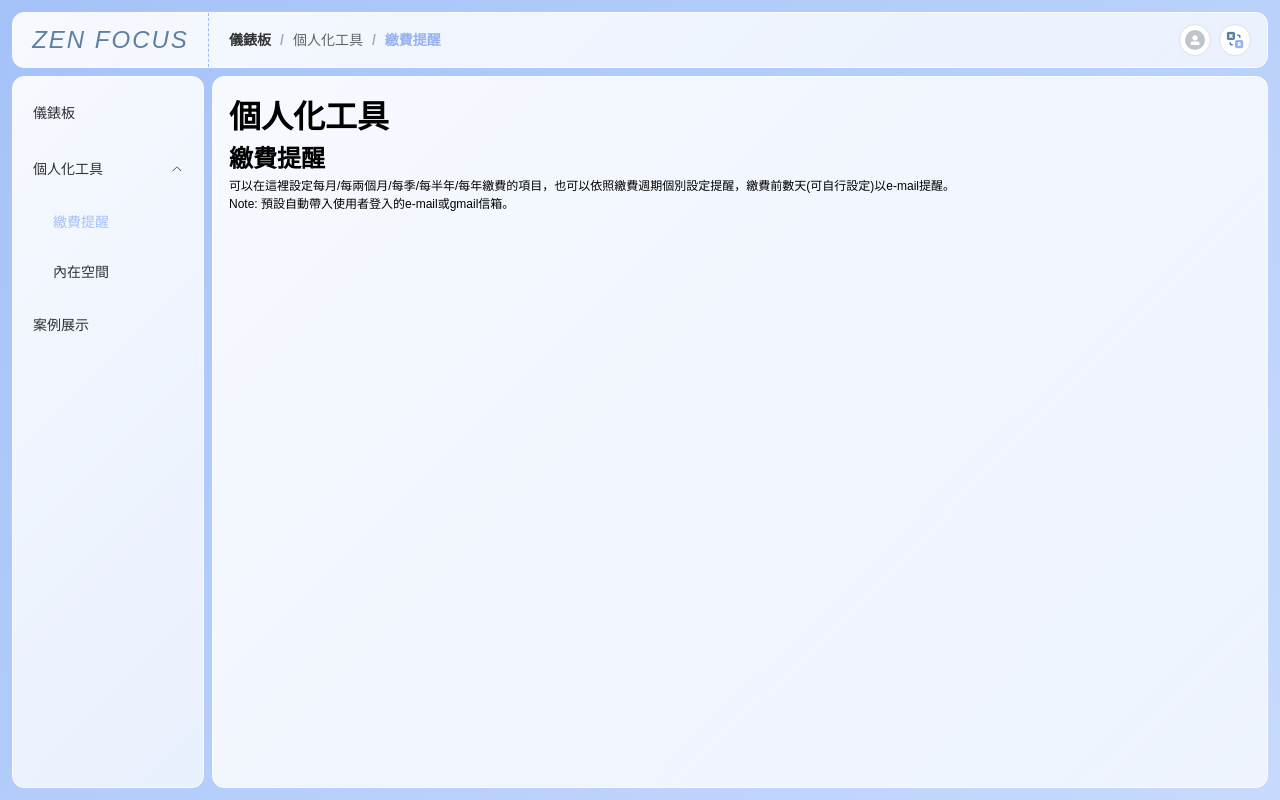
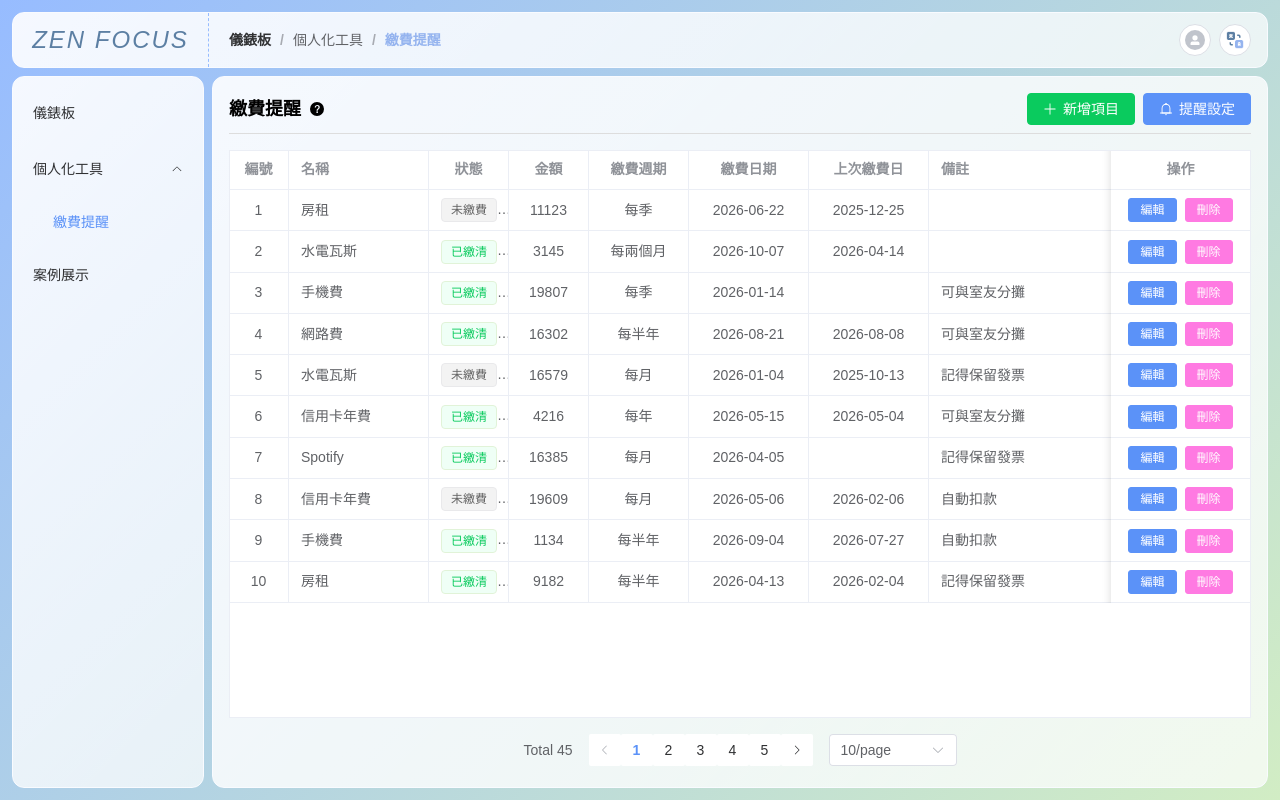
Before and after one commit to degua-rma/zen-focus, a Vue app: page /personal-tools/payment-setting in a window 1280 px wide. Built offline with nearby package versions, Linux system fonts and the light colour scheme.

Commit message:
feat: 個人化工具>繳費提醒頁基礎外觀與假資料生成

```diff
--- a/components.d.ts
+++ b/components.d.ts
@@ -17,8 +17,10 @@ declare module 'vue' {
     ElButton: typeof import('element-plus/es')['ElButton']
     ElCol: typeof import('element-plus/es')['ElCol']
     ElIcon: typeof import('element-plus/es')['ElIcon']
+    ElInput: typeof import('element-plus/es')['ElInput']
     ElMenu: typeof import('element-plus/es')['ElMenu']
     ElMenuItem: typeof import('element-plus/es')['ElMenuItem']
+    ElPagination: typeof import('element-plus/es')['ElPagination']
     ElPopover: typeof import('element-plus/es')['ElPopover']
     ElRadio: typeof import('element-plus/es')['ElRadio']
     ElRadioGroup: typeof import('element-plus/es')['ElRadioGroup']
@@ -30,6 +32,8 @@ declare module 'vue' {
     ElTableColumn: typeof import('element-plus/es')['ElTableColumn']
     ElTabPane: typeof import('element-plus/es')['ElTabPane']
     ElTabs: typeof import('element-plus/es')['ElTabs']
+    ElTag: typeof import('element-plus/es')['ElTag']
+    ElTooltip: typeof import('element-plus/es')['ElTooltip']
     IconGoogle: typeof import('./src/components/icons/IconGoogle.vue')['default']
     RouterLink: typeof import('vue-router')['RouterLink']
     RouterView: typeof import('vue-router')['RouterView']
--- a/src/assets/styles/_variables.scss
+++ b/src/assets/styles/_variables.scss
@@ -3,25 +3,25 @@
 
 // 覆蓋element plus預設樣式
 :root {
-  --el-color-primary: #a5c2f8;
-  --el-color-primary-light-3: #5b92f8;
+  --el-color-primary: #5b92f8;
+  --el-color-primary-light-3: #a5c2f8;
   --el-color-primary-light-5: #c7dafc;
   --el-color-primary-light-7: #97bcff;
   --el-color-primary-light-9: #f9fbff;
-  --el-color-success: #72eba7;
-  --el-color-success-light-3: #0acb5e;
+  --el-color-success: #0acb5e;
+  --el-color-success-light-3: #72eba7;
   --el-color-success-light-5: #9af3c0;
   --el-color-success-light-9: #effff6;
-  --el-color-warning: #f9d76f;
-  --el-color-warning-light-3: #ffbf00;
+  --el-color-warning: #ffbf00;
+  --el-color-warning-light-3: #f9d76f;
   --el-color-warning-light-5: #fbe5a2;
   --el-color-warning-light-9: #fffcf2;
-  --el-color-danger: #fcafeb;
-  --el-color-danger-light-3: #ff7ae2;
+  --el-color-danger: #ff7ae2;
+  --el-color-danger-light-3: #fcafeb;
   --el-color-danger-light-5: #ffd3f5;
   --el-color-danger-light-9: #fff3fc;
-  --el-color-info: #cbcbcb;
-  --el-color-info-light-3: #646464;
+  --el-color-info: #646464;
+  --el-color-info-light-3: #cbcbcb;
   --el-color-info-light-5: #e1e1e1;
   --el-color-info-light-9: #f3f3f3;
 }
--- a/src/assets/styles/main.scss
+++ b/src/assets/styles/main.scss
@@ -41,6 +41,22 @@ p {
   font-size: $font-size-h6;
 }
 
+.inner-title {
+  display: flex;
+  align-items: center;
+  margin-bottom: $inner-padding * 2;
+  padding-bottom: $inner-padding;
+  gap: $inner-padding;
+  border-bottom: 1px solid #ddd;
+  .hover-icon {
+    cursor: pointer;
+    transition: $transition-hover;
+    &:hover {
+      color: $main-color;
+    }
+  }
+}
+
 // 覆蓋element plus樣式
 .el-button--primary.is-dashed {
   color: var(--el-color-primary);
--- a/src/layout/MainLayout.vue
+++ b/src/layout/MainLayout.vue
@@ -45,8 +45,8 @@ import LoginStatus from "@/layout/LoginStatus.vue";
   width: 100%;
   background: linear-gradient(
     135deg,
-    var(--el-color-primary),
-    var(--el-color-primary-light-5)
+    var(--el-color-primary-light-7),
+    var(--el-color-success-light-7)
   );
   padding: calc($inner-padding / 2);
   .card {
--- a/src/main.ts
+++ b/src/main.ts
@@ -4,10 +4,13 @@ import "./assets/styles/main.scss";
 import App from "./App.vue";
 import router from "./router"; // 路由
 import i18n from "./locales"; // 語系切換
+import { useSettingStore } from "./store/setting";
 
 const app = createApp(App);
+const pinia = createPinia();
 
-app.use(createPinia());
+app.use(pinia);
+useSettingStore(pinia).initDomHeight();
 app.use(router);
 app.use(i18n);
 app.mount("#app");
--- a/src/mock/fake-data.ts
+++ b/src/mock/fake-data.ts
@@ -4,9 +4,11 @@
 import * as user from "./user";
 import * as dashboard from "./dashboard";
 import * as settings from "./settings";
+import * as personalTool from "./personal-tool";
 
 export const FAKE_DATA = {
   ...user,
   ...dashboard,
   ...settings,
+  ...personalTool,
 };
--- /dev/null
+++ b/src/mock/personal-tool.ts
@@ -0,0 +1,63 @@
+const PAYMENT_SETTING_COUNT = 45;
+
+const PAYMENT_NAMES = [
+  "房租",
+  "水電瓦斯",
+  "Netflix",
+  "Spotify",
+  "手機費",
+  "網路費",
+  "健身房",
+  "保險費",
+  "訂閱軟體",
+  "信用卡年費",
+];
+
+const PERIODS = ["每月", "每兩個月", "每季", "每半年", "每年"] as const;
+
+const NOTES = ["", "", "自動扣款", "記得保留發票", "可與室友分攤"];
+
+function pickRandom<T>(items: readonly T[]): T {
+  return items[Math.floor(Math.random() * items.length)]!;
+}
+
+function randomAmount(): string {
+  if (Math.random() < 0.1) return "未知";
+  return String(Math.floor(Math.random() * 20000) + 100);
+}
+
+function randomDate(year = 2026): string {
+  const month = String(Math.floor(Math.random() * 12) + 1).padStart(2, "0");
+  const day = String(Math.floor(Math.random() * 28) + 1).padStart(2, "0");
+  return `${year}-${month}-${day}`;
+}
+
+function randomDateBefore(maxDate: string): string {
+  const date = new Date(maxDate);
+  date.setDate(date.getDate() - (Math.floor(Math.random() * 180) + 1));
+  const month = String(date.getMonth() + 1).padStart(2, "0");
+  const day = String(date.getDate()).padStart(2, "0");
+  return `${date.getFullYear()}-${month}-${day}`;
+}
+
+function generatePaymentSettingData(count: number) {
+  return Array.from({ length: count }, (_, index) => {
+    const date = randomDate();
+    const hasLastPayment = Math.random() > 0.3;
+
+    return {
+      id: index + 1,
+      name: index === 0 ? "房租" : pickRandom(PAYMENT_NAMES),
+      amount: randomAmount(),
+      period: pickRandom(PERIODS),
+      date,
+      lastPaymentDate: hasLastPayment ? randomDateBefore(date) : "",
+      note: pickRandom(NOTES),
+      status: Math.random() > 0.2,
+    };
+  });
+}
+
+export const paymentSettingData = generatePaymentSettingData(
+  PAYMENT_SETTING_COUNT,
+);
--- a/src/router/index.ts
+++ b/src/router/index.ts
@@ -20,12 +20,6 @@ export const menuRoutes = [
         name: "payment-setting",
         component: () => import("@/views/PaymentSettingView.vue"),
         meta: { title: "繳費提醒" },
-      },
-      {
-        path: "inner-space",
-        name: "inner-space",
-        component: () => import("@/views/InnerSpaceView.vue"),
-        meta: { title: "內在空間" },
       },
     ],
   },
--- a/src/store/setting.ts
+++ b/src/store/setting.ts
@@ -3,6 +3,7 @@ import i18n from "@/locales";
 
 export const useSettingStore = defineStore("setting", {
   state: () => ({
+    domHeight: 0,
     // 優先從本地儲存讀取，如果沒有就預設繁體中文
     lang: localStorage.getItem("user-lang") || "zh-TW",
     langType: [
@@ -17,6 +18,11 @@ export const useSettingStore = defineStore("setting", {
     ],
   }),
   actions: {
+    // 取得視窗高度
+    initDomHeight() {
+      if (this.domHeight) return;
+      this.domHeight = window.innerHeight;
+    },
     setLanguage(newLang: string) {
       this.lang = newLang;
       // 1. 修改 vue-i18n 的全域狀態 (如果是 Composition API 模式要改全域的 global.locale)
--- a/src/views/InnerSpaceView.vue
+++ /dev/null
@@ -1,12 +0,0 @@
-<template>
-  <div class="inner-space">
-    <h2>內在空間</h2>
-    <p>在想記錄的時刻紀錄心情，沒有任何提醒，隨心紀錄。</p>
-    <p>
-      Note:
-      先選表情符號(心情)，再填寫標題跟摘要(純文字)。最終可以列表展示或者以月曆形式展示，月曆展示只會顯示表符。
-    </p>
-  </div>
-</template>
-
-<script setup lang="ts"></script>
--- a/src/views/PaymentSettingView.vue
+++ b/src/views/PaymentSettingView.vue
@@ -1,11 +1,145 @@
 <template>
   <div class="payment-setting-view">
-    <h2>繳費提醒</h2>
-    <p>
-      可以在這裡設定每月/每兩個月/每季/每半年/每年繳費的項目，也可以依照繳費週期個別設定提醒，繳費前數天(可自行設定)以e-mail提醒。
-    </p>
-    <p>Note: 預設自動帶入使用者登入的e-mail或gmail信箱。</p>
+    <div class="inner-title">
+      <h3>繳費提醒</h3>
+      <el-tooltip class="box-item" effect="dark" placement="bottom-start">
+        <template #content>
+          可以在這裡設定每月/每兩個月/每季/每半年/每年繳費的項目，<br />
+          也可以依照繳費週期個別設定提醒，<br />
+          繳費前數天(可自行設定)以e-mail提醒。<br />
+          預設自動帶入使用者登入的e-mail或gmail信箱。
+        </template>
+        <el-icon class="hover-icon"><QuestionFilled /></el-icon>
+      </el-tooltip>
+      <div class="flex items-center ml-auto">
+        <el-button type="success" :icon="Plus">新增項目</el-button>
+        <el-button type="primary" :icon="Bell">提醒設定</el-button>
+      </div>
+    </div>
+
+    <el-table :data="tableData" border :height="tableHeight">
+      <el-table-column
+        v-for="column in columns"
+        :key="column.prop"
+        :prop="column.prop"
+        :label="column.label"
+        :width="column.width"
+        :align="column.align"
+        :fixed="column.fixed"
+      >
+        <template #default="{ row }">
+          <span v-if="column.prop === 'status'">
+            <el-tag v-if="row.status" type="success">已繳清</el-tag>
+            <el-tag v-else type="info">未繳費</el-tag>
+          </span>
+          <div v-else-if="column.prop === 'action'" class="column-action">
+            <el-button type="primary" size="small">編輯</el-button>
+            <el-button type="danger" size="small">刪除</el-button>
+          </div>
+          <span v-else>{{ row[column.prop] }}</span>
+        </template>
+      </el-table-column>
+    </el-table>
+    <div class="flex items-center justify-center mt-4">
+      <el-pagination
+        v-model:current-page="currentPage"
+        v-model:page-size="pageSize"
+        size="defalt"
+        :page-sizes="[10, 20, 30, 40]"
+        layout="total, prev, pager, next, sizes"
+        :total="pageTotal"
+        @size-change="handleSizeChange"
+        @current-change="handleCurrentChange"
+      />
+    </div>
   </div>
 </template>
 
-<script setup lang="ts"></script>
+<script setup lang="ts">
+import { computed, ref } from "vue";
+import { QuestionFilled, Bell, Plus } from "@element-plus/icons-vue";
+import { FAKE_DATA } from "@/mock/fake-data";
+import { useSettingStore } from "@/store/setting";
+
+// 取得視窗高度並計算表格高度
+const settingStore = useSettingStore();
+const tableHeight = computed(() => settingStore.domHeight - 232);
+
+// 表格欄位
+const columns = computed(() => [
+  {
+    prop: "id",
+    label: "編號",
+    width: 60,
+    fixed: "left",
+    align: "center",
+  },
+  {
+    prop: "name",
+    label: "名稱",
+    width: 140,
+    fixed: "left",
+  },
+  {
+    prop: "status",
+    label: "狀態",
+    width: 80,
+    align: "center",
+  },
+  {
+    prop: "amount",
+    label: "金額",
+    width: 80,
+    align: "center",
+  },
+  {
+    prop: "period",
+    label: "繳費週期",
+    width: 100,
+    align: "center",
+  },
+  {
+    prop: "date",
+    label: "繳費日期",
+    width: 120,
+    align: "center",
+  },
+  {
+    prop: "lastPaymentDate",
+    label: "上次繳費日",
+    width: 120,
+    align: "center",
+  },
+  {
+    prop: "note",
+    label: "備註",
+    width: 300,
+  },
+  {
+    prop: "action",
+    label: "操作",
+    width: 140,
+    align: "center",
+    fixed: "right",
+  },
+]);
+
+const allData = FAKE_DATA.paymentSettingData;
+const currentPage = ref(1);
+const pageSize = ref(10);
+const tableData = computed(() => {
+  const start = (currentPage.value - 1) * pageSize.value;
+  return allData.slice(start, start + pageSize.value);
+});
+const pageTotal = computed(() => allData.length);
+const handleSizeChange = () => {
+  currentPage.value = 1;
+};
+const handleCurrentChange = () => {};
+</script>
+
+<style lang="scss" scoped>
+.el-button + .el-button {
+  margin-left: 8px;
+}
+</style>
--- a/src/views/PersonalToolView.vue
+++ b/src/views/PersonalToolView.vue
@@ -1,6 +1,5 @@
 <template>
   <div class="personal-tool-view">
-    <h1>個人化工具</h1>
     <router-view />
   </div>
 </template>
```
